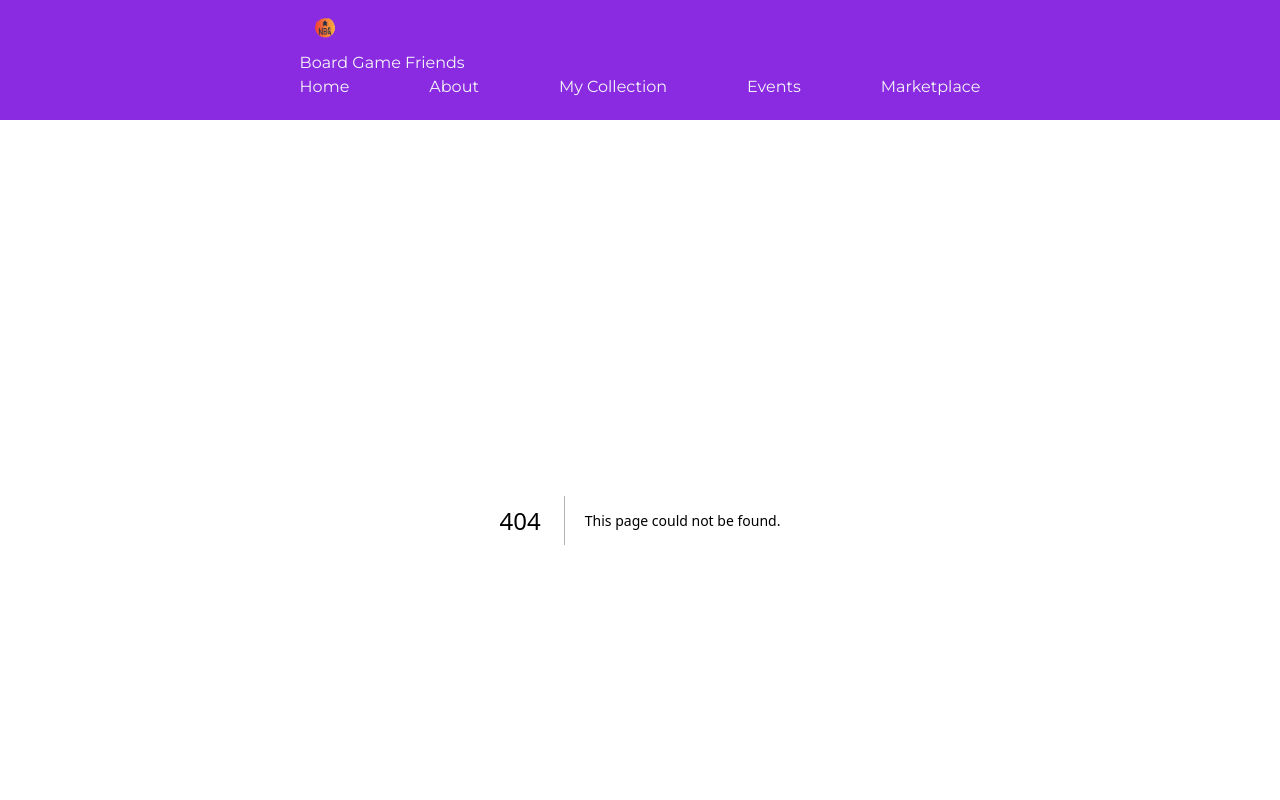
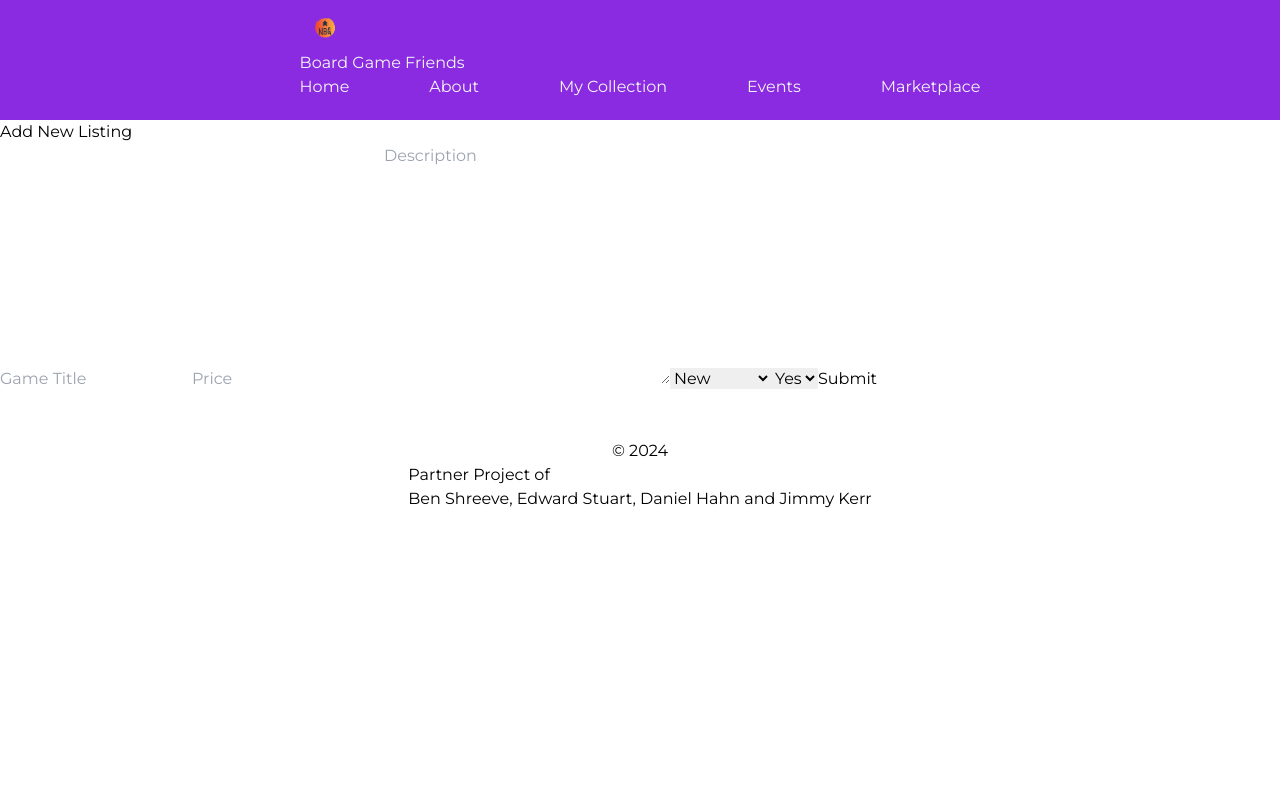
Before and after one commit to TikronD/board-game-friends, a Next.js app: page /marketplace in a window 1280 px wide. Before the commit this address had no page. Shown: the top 800 px of the page. Built offline with nearby package versions, Linux system fonts and the light colour scheme; no server answers.

Commit message:
add marketplace page, function to insert into marketplace

```diff
--- /dev/null
+++ b/src/app/marketplace/page.jsx
@@ -0,0 +1,9 @@
+import NewMarketplaceListingForm from "@/component/NewMarketplaceListingForm";
+
+export default function Marketplace() {
+  return (
+    <>
+      <NewMarketplaceListingForm />
+    </>
+  );
+}
--- a/src/component/Header.js
+++ b/src/component/Header.js
@@ -17,7 +17,7 @@ export default function Header() {
           <Link href="./about">About</Link>
           <Link href="./collection">My Collection</Link>
           <Link href="./events">Events</Link>
-          <Link href="./about">Marketplace</Link>
+          <Link href="/marketplace">Marketplace</Link>
         </nav>
       </div>
     </section>
--- /dev/null
+++ b/src/component/NewMarketplaceListingForm.jsx
@@ -0,0 +1,55 @@
+import { db } from "@/lib/db";
+
+export default function newMarketplaceListingForm() {
+  async function handleSubmitListing(formData) {
+    "use server";
+    const gameTitle = formData.get("game_title");
+    const price = formData.get("price");
+    const description = formData.get("description");
+    const condition = formData.get("condition");
+    const extras = formData.get("extras");
+
+    await db.query`INSERT INTO marketplace (game_title, price, description, condition, extras)
+    VALUES (${gameTitle}, ${price}, ${description}, ${condition}, ${extras})`;
+  }
+
+  return (
+    <div clasName="newMarketplaceListingFormContainer">
+      <p>Add New Listing</p>
+      <form action={handleSubmitListing}>
+        <input
+          name="game_title"
+          id="game_title"
+          type="text"
+          required
+          placeholder="Game Title"
+        />
+        <input
+          name="price"
+          id="price"
+          type="number"
+          required
+          placeholder="Price"
+        />
+        <textarea
+          name="description"
+          id="description"
+          cols="30"
+          rows="10"
+          required
+          placeholder="Description"
+        ></textarea>
+        <select name="condition" id="condition">
+          <option value="New">New</option>
+          <option value="Used">Used</option>
+          <option value="Damanged">Damaged</option>
+        </select>
+        <select name="extras" id="extras">
+          <option value="true">Yes</option>
+          <option value="false">No</option>
+        </select>
+        <button type="submit">Submit</button>
+      </form>
+    </div>
+  );
+}
--- /dev/null
+++ b/src/component/newMarketplaceListingForm.css
@@ -0,0 +1,7 @@
+.newMarketplaceListingFormContainer {
+  display: flex;
+  flex-direction: column;
+  background-color: bisque;
+  width: fit-content;
+  border: 3px solid black;
+}
--- /dev/null
+++ b/src/component/newMarketplaceListingForm.jsx
@@ -0,0 +1,60 @@
+import { db } from "@/lib/db";
+import { revalidatePath } from "next/cache";
+import "./newMarketplaceListingForm.css";
+
+export default function NewMarketplaceListingForm() {
+  async function handleSubmitListing(formData) {
+    "use server";
+    console.log("hello there!");
+    const gameTitle = formData.get("game_title");
+    const price = formData.get("price");
+    const description = formData.get("description");
+    const condition = formData.get("condition");
+    const extras = formData.get("extras");
+
+    await db.query`INSERT INTO marketplace (game_title, price, description, condition, extras)
+    VALUES (${gameTitle}, ${price}, ${description}, ${condition}, ${extras})`;
+
+    revalidatePath("/marketplace");
+  }
+
+  return (
+    <div className="newMarketplaceListingFormContainer">
+      <p>Add New Listing</p>
+      <form action={handleSubmitListing}>
+        <input
+          name="game_title"
+          id="game_title"
+          type="text"
+          required
+          placeholder="Game Title"
+        />
+        <input
+          name="price"
+          id="price"
+          type="number"
+          required
+          placeholder="Price"
+        />
+        <textarea
+          name="description"
+          id="description"
+          cols="30"
+          rows="10"
+          required
+          placeholder="Description"
+        ></textarea>
+        <select name="condition" id="condition">
+          <option value="New">New</option>
+          <option value="Used">Used</option>
+          <option value="Damanged">Damaged</option>
+        </select>
+        <select name="extras" id="extras">
+          <option value="true">Yes</option>
+          <option value="false">No</option>
+        </select>
+        <button type="submit">Submit</button>
+      </form>
+    </div>
+  );
+}
```
Also changed, not shown: 1 other file (tests, documents, lock files or other folders).
